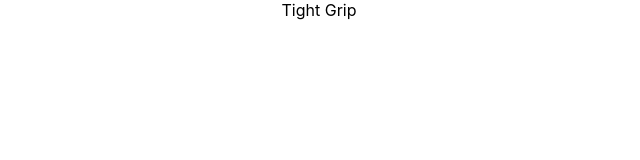
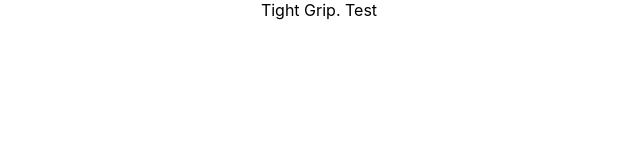
Before and after one commit to lancexhudson/tight-grip-react, a React (Create React App) app: page / in a window 1280 px wide. Shown: the top 160 px of the page, without its empty margins (321-961 px from the left). Built offline with nearby package versions, Linux system fonts and the light colour scheme.

Commit message:
test commit

```diff
--- a/src/App.js
+++ b/src/App.js
@@ -1,7 +1,7 @@
 import './App.css';
 
 function App() {
-  return <div className="App">Tight Grip</div>;
+  return <div className="App">Tight Grip. Test</div>;
 }
 
 export default App;
```
